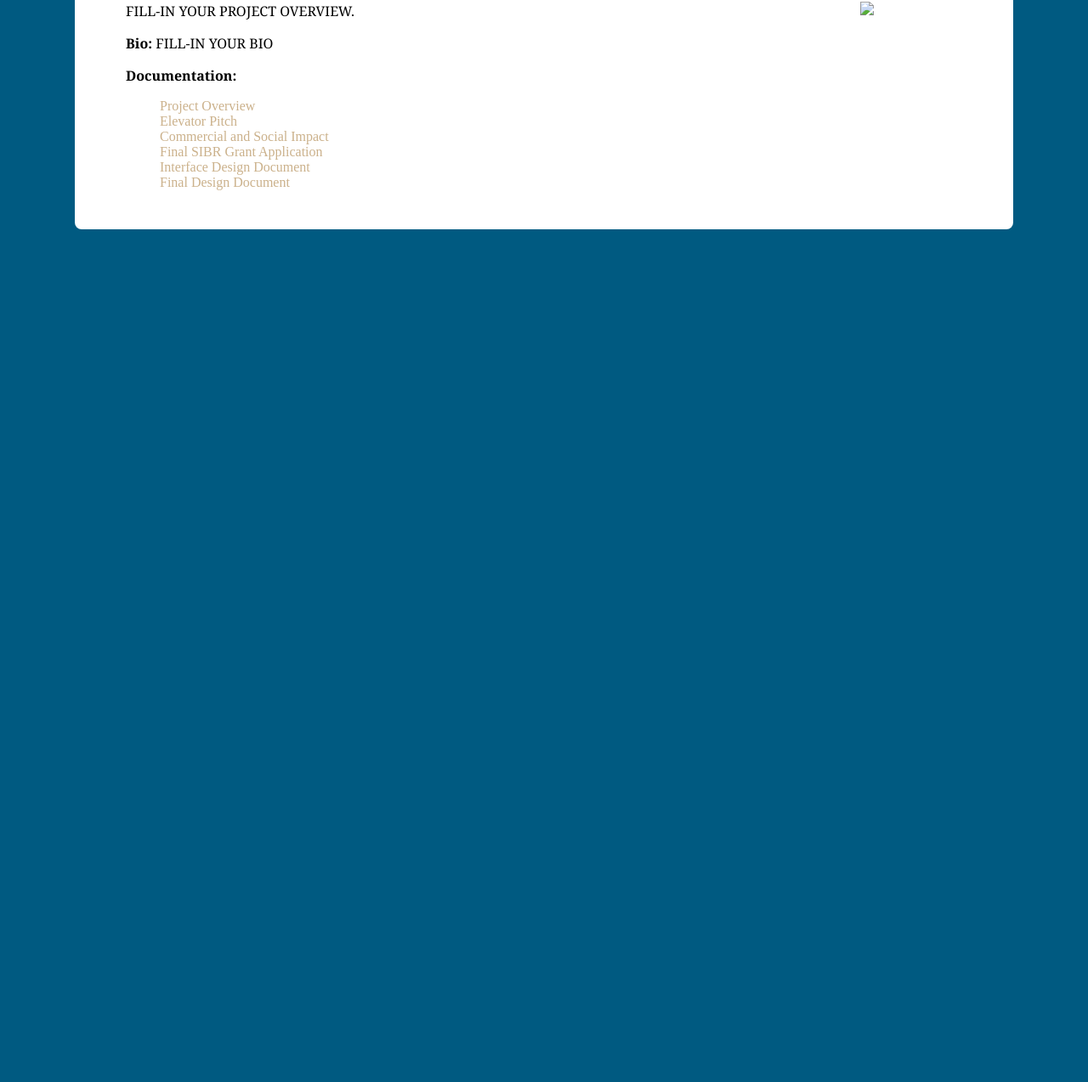
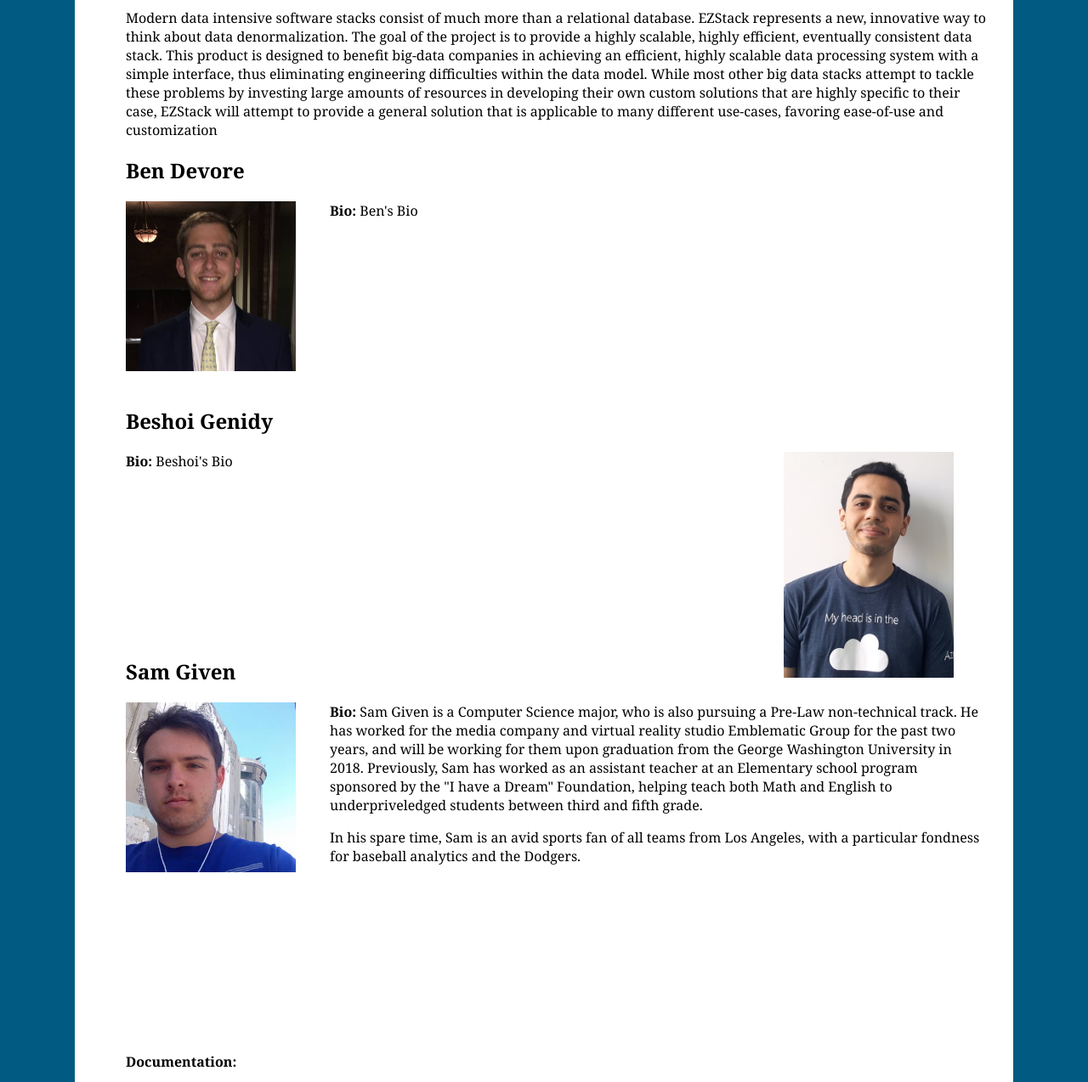
Before and after one commit to gw-cs-sd/sd-18-ezstack, a plain HTML site: page index.html in a window 1280 px wide. Shown: the part 202-1476 px from the top of the page at 85% size. Before the commit the page ends 800 px from the top, so only its background shows below. Drawn offline with Linux system fonts and the light colour scheme.

Commit message:
updated website, still needs a few things

```diff
--- a/index.html
+++ b/index.html
@@ -1,24 +1,31 @@
 <!DOCTYPE HTML>
 <HTML>
 	<head>
-		<title>GW CS Senior Design Devore_Genidy_Given</title>
+		<title>GW CS Senior Design: Ben Devore, Beshoi Genidy, and Sam Given</title>
 		<style>
 		body {
 	background-color: #005A81;
 }
 
 h1 {
-	margin-left: 80px;
+	margin-left: 30px;
 	font-family: "Palatino Linotype", "Book Antiqua", Palatino, serif;
 }
 
 h2 {
 	font-family: "Cambria";
-	margin-left: 30px;
+	margin-left: 0px;
 }
 
 p {
 	font-family: "Cambria";
+}
+
+br {
+   display: block;
+   margin: 220px 0;
+   line-height:30px;
+   content: " ";
 }
 
 a:hover {
@@ -68,26 +75,51 @@ a {
 		<div id="outer_div">
 			<div id="middle_div">
 				<div class="subheader_div">
-					<h2>EZstack</h2>
-					<img src="images/headshot.jpg" width="150">
+					<h1>EZstack</h1>
 				</div>
 				<div id="inside_div">
 					<p>
-						FILL-IN YOUR PROJECT OVERVIEW.
+						Modern data intensive software stacks consist of much more than a relational database. EZStack represents a new, innovative way to think about data denormalization. The goal of the project is to provide a highly scalable, highly efficient, eventually consistent data stack. This product is designed to benefit big-data companies in achieving an efficient, highly scalable data processing system with a simple interface, thus eliminating engineering difficulties within the data model. While most other big data stacks attempt to tackle these problems by investing large amounts of resources in developing their own custom solutions that are highly specific to their case, EZStack will attempt to provide a general solution that is applicable to many different use-cases, favoring ease-of-use and customization
 					</p>
+					<div class="outer_div">
+						<h2>Ben Devore</h2>
+						<img src="images/benHeadshot.jpg" width="200" align="left" style="padding-right: 40px" style="padding-left: 40px" >
 					<p>
 						<strong>Bio:</strong>
-						FILL-IN YOUR BIO
+						Ben's Bio
 					</p>
+					</div>
+					<br>
+					<div class="outer_div">
+						<h2>Beshoi Genidy</h2>
+						<img src="images/beshoiHeadshot.jpg" width="200" align="right" style="padding-right: 40px" style="padding-left: 40px">
+					</div>
+					<p>
+						<strong>Bio:</strong>
+						Beshoi's Bio
+					</p>
+					<br>
+					<div class="outer_div">
+						<h2>Sam Given</h2>
+						<img src="images/tempPic.jpg" width="200" align="left" style="padding-right: 40px" style="padding-left: 40px">
+					<p>
+						<strong>Bio:</strong>
+						Sam Given is a Computer Science major, who is also pursuing a Pre-Law non-technical track. He has worked for the media company and virtual reality studio Emblematic Group for the past two years, and will be working for them upon graduation from the George Washington University in 2018. Previously, Sam has worked as an assistant teacher at an Elementary school program sponsored by the "I have a Dream" Foundation, helping teach both Math and English to underpriveledged students between third and fifth grade.
+						<p>
+							In his spare time, Sam is an avid sports fan of all teams from Los Angeles, with <a href="https://www.youtube.com/watch?v=Uufq_PFXbpA" style="color: #000000">a</a> particular fondness for baseball analytics and the Dodgers.
+						</p>
+					</p>
+					</div>
+					<br>
 					<p>
 						<strong>Documentation:</strong>
 						<ul>
-							<a href="docs/writing1.pdf">Project Overview</a> <br />
-							<a href="docs/writing2.pdf">Elevator Pitch</a> <br />
-							<a href="docs/writing3.pdf">Commercial and Social Impact</a> <br />
-							<a href="docs/writing4.pdf">Final SIBR Grant Application</a> <br />
-							<a href="docs/InterfaceDesignDocument.pdf">Interface Design Document</a> <br />
-							<a href="docs/Final_Design_Doc.pdf">Final Design Document</a> <br />
+							<p> <a href="docs/writing1.pdf">Project Overview</a> </p>
+							<p> <a href="docs/writing2.pdf">Elevator Pitch</a> </p>
+							<p> <a href="docs/writing3.pdf">Commercial and Social Impact</a> </p>
+							<p> <a href="docs/writing4.pdf">Final SIBR Grant Application</a> </p>
+							<p> <a href="docs/InterfaceDesignDocument.pdf">Interface Design Document</a> </p>
+							<p> <a href="docs/Final_Design_Doc.pdf">Final Design Document</a> <br /> </p>
 						</ul>
 
 						<!--
```
Also changed, not shown: images/benHeadshot.jpg (added), images/beshoiHeadshot.jpg (added), images/tempPic.jpg (added).
